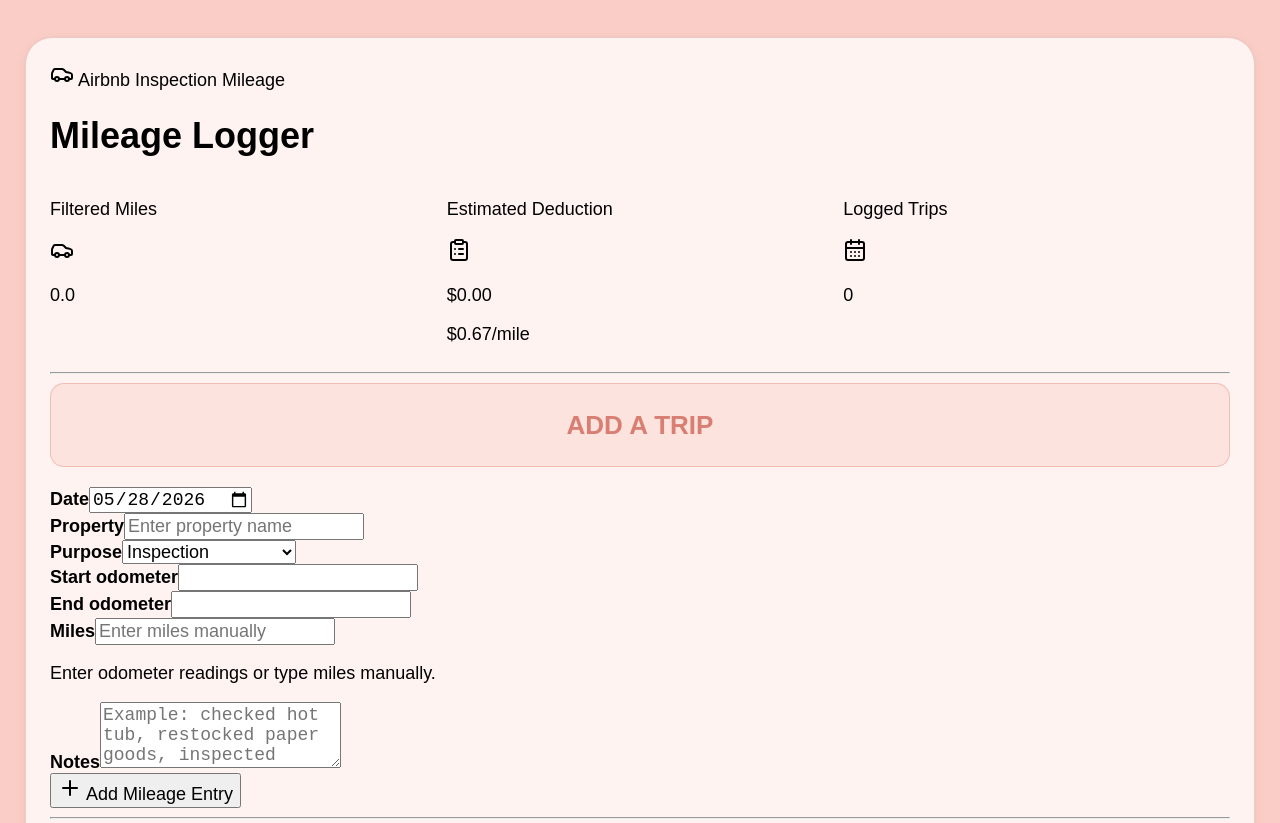
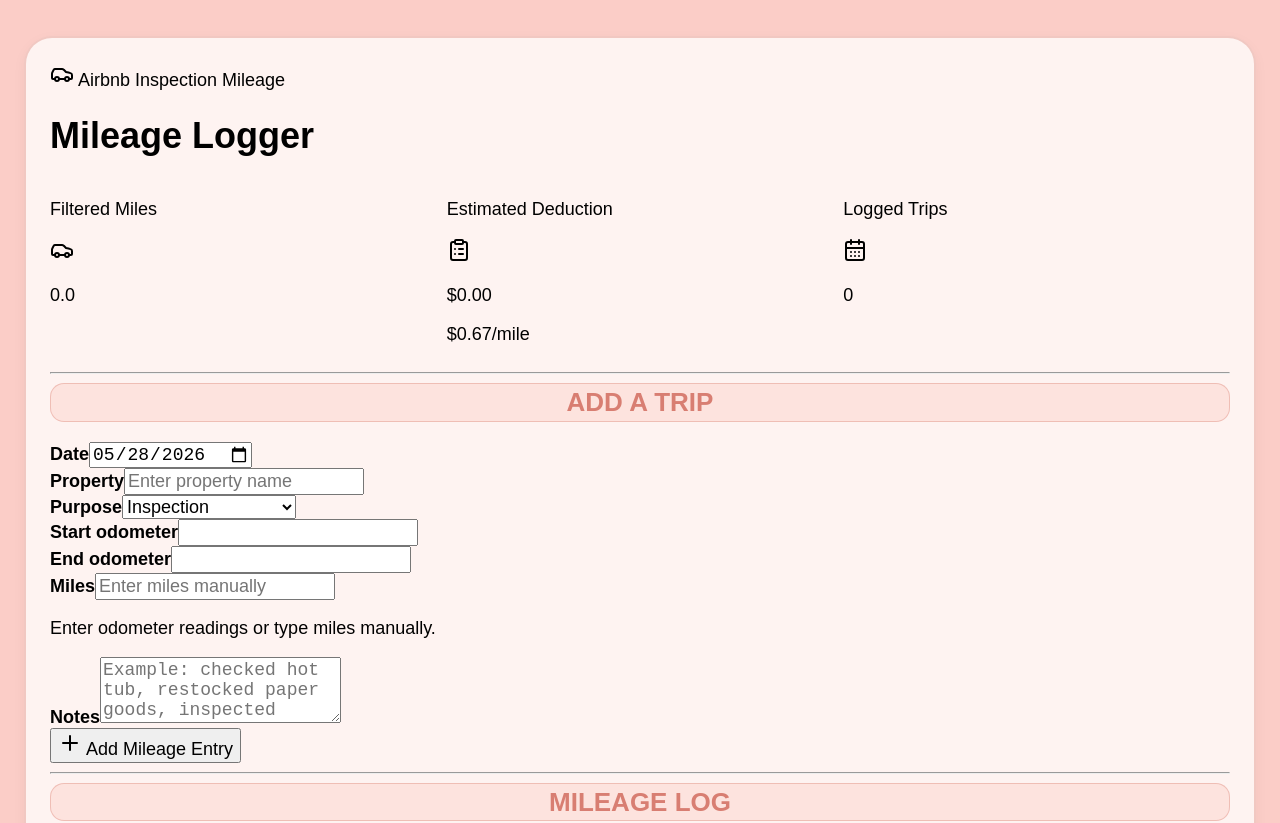
Before and after one commit to howmanymilestohome/airbnb-mileage-logger, a React (Vite) app: page / in a window 1280 px wide. Shown: the top 823 px of the page. Built offline with nearby package versions, Linux system fonts and the light colour scheme.

Commit message:
Update index.css

```diff
--- a/src/index.css
+++ b/src/index.css
@@ -70,3 +70,8 @@ h2 {
 .section-banner {
   text-align: center;
 }
+
+.section-banner h2 {
+  margin: 0;
+  line-height: 1.1;
+}
```
